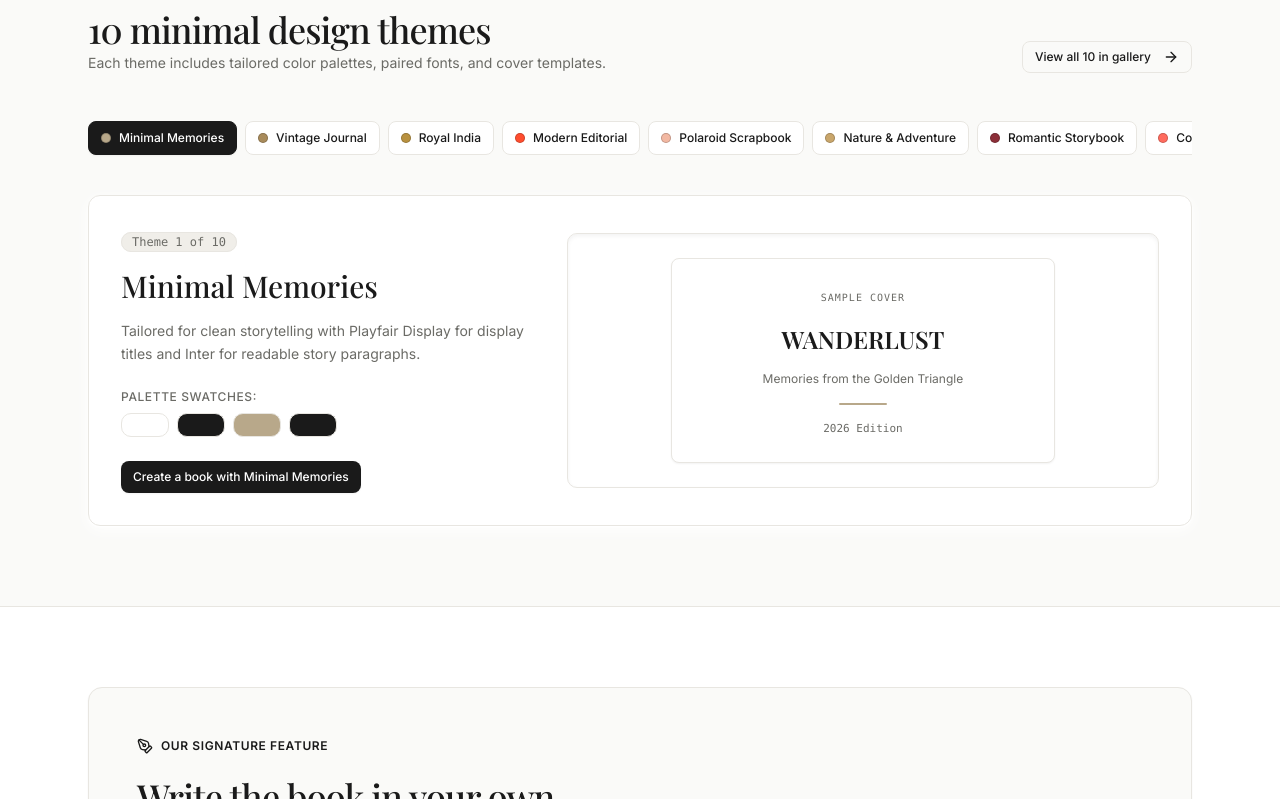
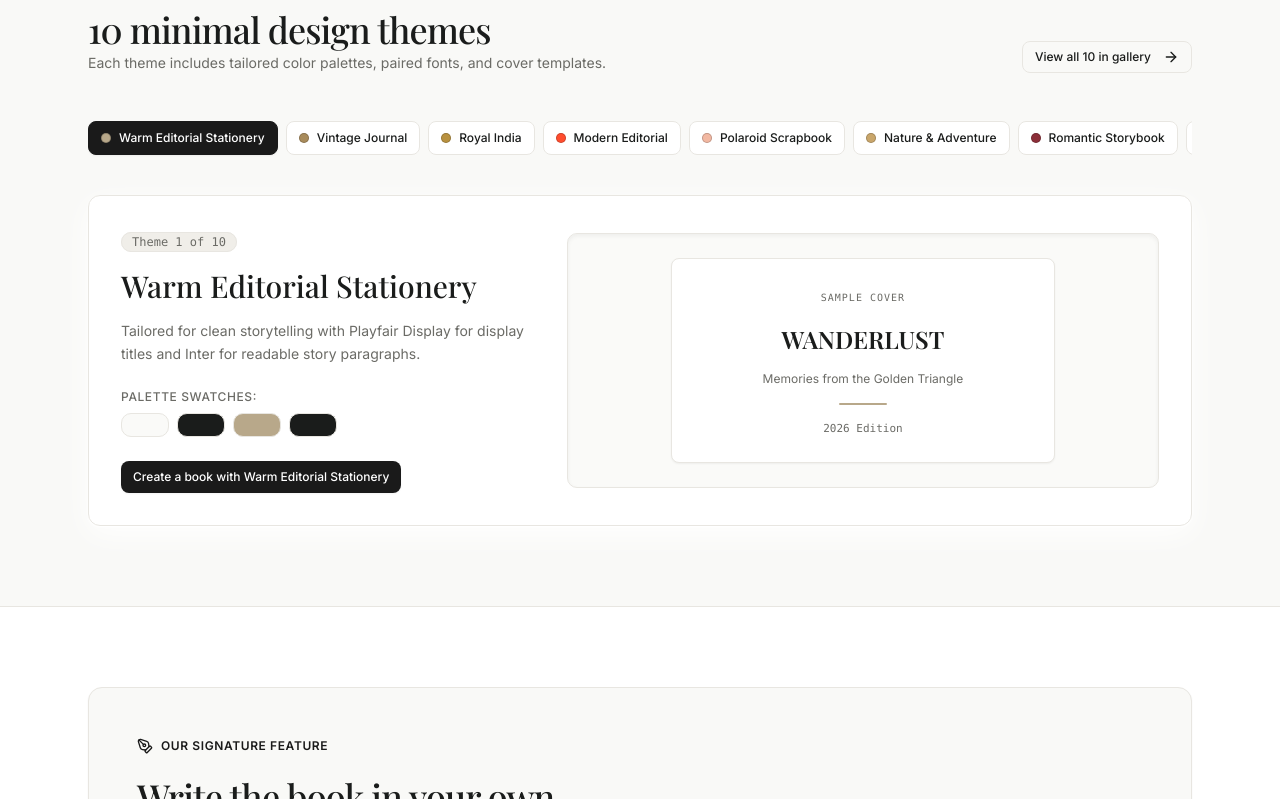
Before and after one commit to Tusharjain-19/Make-your-own-diary, a Next.js app in the folder frontend/: page / in a window 1280 px wide. Shown: the part 1841-2640 px from the top of the page. Built offline with nearby package versions, Linux system fonts and the light colour scheme.

Commit message:
feat: implement Warm Editorial Stationery design system across the entire application

```diff
--- a/frontend/src/app/api/books/route.ts
+++ b/frontend/src/app/api/books/route.ts
@@ -11,7 +11,7 @@ export async function POST(request: NextRequest) {
       dates = "",
       bookType = "Travel Diary",
       size = "A5",
-      themeId = "minimal-memories",
+      themeId = "warm-editorial",
       userId = "user-default",
     } = body;
 
@@ -47,7 +47,7 @@ export async function POST(request: NextRequest) {
       bookId,
       position: index + 1,
       data: {
-        bg: "var(--bg)",
+        bg: "#FAFAF8",
         layoutId: index === 0 ? "L07" : index === 1 ? "L01" : index === 2 ? "L02" : "L03",
         elements: [],
       },
--- a/frontend/src/app/books/[id]/edit/page.tsx
+++ b/frontend/src/app/books/[id]/edit/page.tsx
@@ -269,7 +269,7 @@ export default function BookEditorPage() {
       {/* Main Workspace (Left Rail + Canvas + Properties Panel) */}
       <div className="flex flex-1 overflow-hidden relative">
         <LeftRail />
-        <main className="flex-1 h-full overflow-hidden relative bg-[#F4F3EF]">
+        <main className="flex-1 h-full overflow-hidden relative bg-[#f4f4f2]">
           <PageCanvas />
         </main>
         <PropertiesPanel />
--- a/frontend/src/app/books/new/page.tsx
+++ b/frontend/src/app/books/new/page.tsx
@@ -76,7 +76,7 @@ const SIZES = [
 function WizardForm() {
   const router = useRouter();
   const searchParams = useSearchParams();
-  const initialThemeId = searchParams.get("theme") || "minimal-memories";
+  const initialThemeId = searchParams.get("theme") || "warm-editorial";
 
   const { user, createBook } = useAuth();
 
--- a/frontend/src/components/ui/card.tsx
+++ b/frontend/src/components/ui/card.tsx
@@ -8,7 +8,7 @@ const Card = React.forwardRef<
   <div
     ref={ref}
     className={cn(
-      "rounded-[10px] border border-border bg-surface text-text shadow-sm",
+      "rounded-[10px] border border-border bg-[#FFFFFF] text-text shadow-card transition-all",
       className
     )}
     {...props}
@@ -35,7 +35,7 @@ const CardTitle = React.forwardRef<
   <h3
     ref={ref}
     className={cn(
-      "text-lg font-medium leading-none tracking-tight text-text",
+      "font-serif text-xl font-medium leading-snug tracking-tight text-text",
       className
     )}
     {...props}
--- a/frontend/src/components/ui/input.tsx
+++ b/frontend/src/components/ui/input.tsx
@@ -9,7 +9,7 @@ const Input = React.forwardRef<HTMLInputElement, InputProps>(
       <input
         type={type}
         className={cn(
-          "flex h-10 w-full rounded-[10px] border border-border bg-surface px-3 py-2 text-sm text-text placeholder:text-text-muted transition-colors file:border-0 file:bg-transparent file:text-sm file:font-medium focus-visible:outline-none focus-visible:ring-1 focus-visible:ring-accent disabled:cursor-not-allowed disabled:opacity-50",
+          "flex h-11 w-full rounded-[10px] border border-border bg-[#FFFFFF] px-3.5 py-2.5 text-base text-text placeholder:text-[#6B6B66] placeholder:text-sm placeholder:font-normal transition-colors file:border-0 file:bg-transparent file:text-sm file:font-medium focus-visible:outline-none focus-visible:border-accent disabled:cursor-not-allowed disabled:opacity-50",
           className
         )}
         ref={ref}
--- a/frontend/src/components/ui/tabs.tsx
+++ b/frontend/src/components/ui/tabs.tsx
@@ -11,7 +11,7 @@ const TabsList = React.forwardRef<
   <TabsPrimitive.List
     ref={ref}
     className={cn(
-      "inline-flex h-10 items-center justify-center rounded-[8px] bg-accent-soft p-1 text-text-muted",
+      "inline-flex h-11 items-center justify-center rounded-[10px] bg-accent-soft p-1 text-text-muted border border-border/40",
       className
     )}
     {...props}
@@ -26,7 +26,7 @@ const TabsTrigger = React.forwardRef<
   <TabsPrimitive.Trigger
     ref={ref}
     className={cn(
-      "inline-flex items-center justify-center whitespace-nowrap rounded-[6px] px-3 py-1.5 text-sm font-medium transition-all focus-visible:outline-none focus-visible:ring-1 focus-visible:ring-accent disabled:pointer-events-none disabled:opacity-50 data-[state=active]:bg-surface data-[state=active]:text-text data-[state=active]:shadow-sm",
+      "inline-flex items-center justify-center whitespace-nowrap rounded-[8px] px-3.5 py-1.5 text-sm font-medium transition-all focus-visible:outline-none focus-visible:ring-1 focus-visible:ring-accent disabled:pointer-events-none disabled:opacity-50 data-[state=active]:bg-surface data-[state=active]:text-text data-[state=active]:shadow-sm",
       className
     )}
     {...props}
--- a/frontend/src/lib/themes/index.ts
+++ b/frontend/src/lib/themes/index.ts
@@ -47,7 +47,10 @@ export const themes: ThemeDefinition[] = themesData as ThemeDefinition[];
 export const layouts: LayoutDefinition[] = layoutsData as LayoutDefinition[];
 
 export function getThemeById(id: string): ThemeDefinition | undefined {
-  return themes.find((t) => t.id === id);
+  if (id === "minimal-memories") {
+    return themes.find((t) => t.id === "warm-editorial") || themes[0];
+  }
+  return themes.find((t) => t.id === id) || themes[0];
 }
 
 export function getLayoutById(id: string): LayoutDefinition | undefined {
--- a/frontend/src/lib/themes/themes.json
+++ b/frontend/src/lib/themes/themes.json
@@ -1,13 +1,13 @@
 [
   {
-    "id": "minimal-memories",
-    "name": "Minimal Memories",
+    "id": "warm-editorial",
+    "name": "Warm Editorial Stationery",
     "palette": {
-      "bg": "#FFFFFF",
-      "surface": "#F4F1EA",
-      "primary": "#1A1A1A",
+      "bg": "#FAFAF8",
+      "surface": "#FFFFFF",
+      "primary": "#1A1C1B",
       "accent": "#B8A88A",
-      "text": "#1A1A1A",
+      "text": "#1A1C1B",
       "muted": "#6B6B66"
     },
     "fonts": {
@@ -15,10 +15,10 @@
       "body": "Inter",
       "accent": "Playfair Display"
     },
-    "defaults": { "marginMm": 10, "headingSize": 32, "bodySize": 10, "lineHeight": 1.5 },
+    "defaults": { "marginMm": 10, "headingSize": 32, "bodySize": 10, "lineHeight": 1.6 },
     "layouts": ["L01", "L02", "L03", "L04", "L08", "L13", "L14"],
-    "decor": ["thin-border", "minimal-line"],
-    "cover": { "templates": ["minimal-cover-a", "minimal-cover-b"] }
+    "decor": ["hairline-border", "warm-bookmark", "cotton-texture"],
+    "cover": { "templates": ["warm-cover-a", "warm-cover-b"] }
   },
   {
     "id": "vintage-journal",
--- a/frontend/src/styles/globals.css
+++ b/frontend/src/styles/globals.css
@@ -4,45 +4,87 @@
 
 @layer base {
   :root {
-    /* Storybound Design Tokens from designtemplete.md */
-    --bg: #FAFAF8;
-    --surface: #FFFFFF;
-    --border: #E8E6E1;
-    --text: #1A1A1A;
-    --text-muted: #6B6B66;
-    --accent: #1A1A1A;          /* buttons: black, minimal */
-    --accent-soft: #F0EEE9;
-    --success: #2F7D5B;
-    --danger: #C0392B;
+    /* Warm Editorial Stationery Design Tokens */
+    --surface: #ffffff;
+    --surface-dim: #dadad8;
+    --surface-bright: #f9f9f7;
+    --surface-container-lowest: #ffffff;
+    --surface-container-low: #f4f4f2;
+    --surface-container: #eeeeec;
+    --surface-container-high: #e8e8e6;
+    --surface-container-highest: #e2e3e1;
+    --on-surface: #1a1c1b;
+    --on-surface-variant: #444748;
+    --inverse-surface: #2f3130;
+    --inverse-on-surface: #f1f1ef;
+    --outline: #747878;
+    --outline-variant: #c4c7c7;
+    --surface-tint: #5f5e5e;
+
+    --primary: #000000;
+    --on-primary: #ffffff;
+    --primary-container: #1c1b1b;
+    --on-primary-container: #858383;
+    --inverse-primary: #c8c6c5;
+
+    --secondary: #6a5d43;
+    --on-secondary: #ffffff;
+    --secondary-container: #f0debd;
+    --on-secondary-container: #6e6147;
+
+    --tertiary: #000000;
+    --on-tertiary: #ffffff;
+    --tertiary-container: #1b1c19;
+    --on-tertiary-container: #848480;
+
+    --error: #ba1a1a;
+    --on-error: #ffffff;
+    --error-container: #ffdad6;
+    --on-error-container: #93000a;
+
+    --primary-fixed: #e5e2e1;
+    --primary-fixed-dim: #c8c6c5;
+    --on-primary-fixed: #1c1b1b;
+    --on-primary-fixed-variant: #474746;
+
+    --secondary-fixed: #f3e0c0;
+    --secondary-fixed-dim: #d6c5a5;
+    --on-secondary-fixed: #231a06;
+    --on-secondary-fixed-variant: #51452d;
+
+    --tertiary-fixed: #e4e2dd;
+    --tertiary-fixed-dim: #c8c6c2;
+    --on-tertiary-fixed: #1b1c19;
+    --on-tertiary-fixed-variant: #474744;
+
+    --background: #f9f9f7;
+    --on-background: #1a1c1b;
+    --surface-variant: #e2e3e1;
+
+    /* Semantic mappings & compatibility */
+    --bg: #f9f9f7;
+    --border: #e8e6e1;
+    --text: #1a1c1b;
+    --text-muted: #6b6b66;
+    --accent: #1a1a1a;
+    --accent-soft: #f0eee9;
+    --warm-gold: #b8a88a;
+    --success: #2f7d5b;
+    --danger: #ba1a1a;
     --radius: 10px;
-    --shadow: 0 1px 2px rgba(0, 0, 0, 0.05), 0 4px 16px rgba(0, 0, 0, 0.06);
+    --shadow: 0 1px 2px rgba(26, 28, 27, 0.04);
+    --shadow-ambient: 0 8px 30px rgba(26, 26, 26, 0.04);
 
-    /* Semantic tokens for shadcn & Tailwind integration */
-    --background: var(--bg);
-    --foreground: var(--text);
-
-    --card: var(--surface);
-    --card-foreground: var(--text);
-
-    --popover: var(--surface);
-    --popover-foreground: var(--text);
-
-    --primary: var(--accent);
-    --primary-foreground: #FFFFFF;
-
-    --secondary: var(--accent-soft);
-    --secondary-foreground: var(--text);
-
-    --muted: var(--accent-soft);
-    --muted-foreground: var(--text-muted);
-
-    --accent-foreground: var(--text);
-
-    --destructive: var(--danger);
-    --destructive-foreground: #FFFFFF;
-
-    --input: var(--border);
-    --ring: var(--accent);
+    --card: #ffffff;
+    --card-foreground: #1a1c1b;
+    --popover: #ffffff;
+    --popover-foreground: #1a1c1b;
+    --muted: #f0eee9;
+    --muted-foreground: #6b6b66;
+    --destructive: #ba1a1a;
+    --destructive-foreground: #ffffff;
+    --input: #e8e6e1;
+    --ring: #1a1a1a;
   }
 
   * {
@@ -57,3 +99,87 @@
     margin: 0;
   }
 }
+
+/* Warm Editorial Stationery Typography Classes */
+@layer utilities {
+  .display-hero {
+    font-family: var(--font-playfair), "Playfair Display", serif;
+    font-size: 48px;
+    font-weight: 400;
+    line-height: 56px;
+    letter-spacing: -0.01em;
+  }
+  @media (max-width: 768px) {
+    .display-hero {
+      font-size: 32px;
+      line-height: 40px;
+      letter-spacing: 0;
+    }
+  }
+
+  .headline-lg {
+    font-family: var(--font-playfair), "Playfair Display", serif;
+    font-size: 36px;
+    font-weight: 500;
+    line-height: 44px;
+    letter-spacing: -0.005em;
+  }
+  @media (max-width: 768px) {
+    .headline-lg {
+      font-size: 26px;
+      line-height: 34px;
+      letter-spacing: 0;
+    }
+  }
+
+  .headline-md {
+    font-family: var(--font-playfair), "Playfair Display", serif;
+    font-size: 24px;
+    font-weight: 500;
+    line-height: 32px;
+  }
+
+  .headline-sm {
+    font-family: var(--font-playfair), "Playfair Display", serif;
+    font-size: 20px;
+    font-weight: 600;
+    line-height: 28px;
+  }
+
+  .body-lg {
+    font-family: var(--font-inter), "Inter", sans-serif;
+    font-size: 18px;
+    font-weight: 400;
+    line-height: 30px;
+  }
+
+  .body-base {
+    font-family: var(--font-inter), "Inter", sans-serif;
+    font-size: 16px;
+    font-weight: 400;
+    line-height: 26px;
+  }
+
+  .body-sm {
+    font-family: var(--font-inter), "Inter", sans-serif;
+    font-size: 14px;
+    font-weight: 400;
+    line-height: 22px;
+  }
+
+  .label-md {
+    font-family: var(--font-inter), "Inter", sans-serif;
+    font-size: 13px;
+    font-weight: 500;
+    line-height: 18px;
+    letter-spacing: 0.02em;
+  }
+
+  .label-sm {
+    font-family: var(--font-inter), "Inter", sans-serif;
+    font-size: 12px;
+    font-weight: 500;
+    line-height: 16px;
+    letter-spacing: 0.04em;
+  }
+}
--- a/frontend/tailwind.config.ts
+++ b/frontend/tailwind.config.ts
@@ -10,8 +10,75 @@ const config: Config = {
   theme: {
     extend: {
       colors: {
+        // Warm Editorial Stationery Color Tokens
+        surface: {
+          DEFAULT: "var(--surface)",
+          dim: "#dadad8",
+          bright: "#f9f9f7",
+          "container-lowest": "#ffffff",
+          "container-low": "#f4f4f2",
+          container: "#eeeeec",
+          "container-high": "#e8e8e6",
+          "container-highest": "#e2e3e1",
+          variant: "#e2e3e1",
+          tint: "#5f5e5e",
+        },
+        "on-surface": "#1a1c1b",
+        "on-surface-variant": "#444748",
+        "inverse-surface": "#2f3130",
+        "inverse-on-surface": "#f1f1ef",
+        outline: {
+          DEFAULT: "#747878",
+          variant: "#c4c7c7",
+        },
+
+        // Primary / Secondary / Tertiary
+        primary: {
+          DEFAULT: "#000000",
+          foreground: "#ffffff",
+          container: "#1c1b1b",
+          "on-container": "#858383",
+          fixed: "#e5e2e1",
+          "fixed-dim": "#c8c6c5",
+          "on-fixed": "#1c1b1b",
+          "on-fixed-variant": "#474746",
+          inverse: "#c8c6c5",
+        },
+        "on-primary": "#ffffff",
+
+        secondary: {
+          DEFAULT: "#6a5d43",
+          foreground: "#ffffff",
+          container: "#f0debd",
+          "on-container": "#6e6147",
+          fixed: "#f3e0c0",
+          "fixed-dim": "#d6c5a5",
+          "on-fixed": "#231a06",
+          "on-fixed-variant": "#51452d",
+        },
+        "on-secondary": "#ffffff",
+
+        tertiary: {
+          DEFAULT: "#000000",
+          foreground: "#ffffff",
+          container: "#1b1c19",
+          "on-container": "#848480",
+          fixed: "#e4e2dd",
+          "fixed-dim": "#c8c6c2",
+          "on-fixed": "#1b1c19",
+          "on-fixed-variant": "#474744",
+        },
+        "on-tertiary": "#ffffff",
+
+        error: {
+          DEFAULT: "#ba1a1a",
+          container: "#ffdad6",
+          "on-container": "#93000a",
+        },
+        "on-error": "#ffffff",
+
+        // Base & Functional mappings
         bg: "var(--bg)",
-        surface: "var(--surface)",
         border: "var(--border)",
         text: "var(--text)",
         "text-muted": "var(--text-muted)",
@@ -19,10 +86,11 @@ const config: Config = {
           DEFAULT: "var(--accent)",
           soft: "var(--accent-soft)",
         },
+        "warm-gold": "var(--warm-gold)",
         success: "var(--success)",
         danger: "var(--danger)",
 
-        // shadcn compatibility mappings
+        // shadcn compatibility
         background: "var(--background)",
         foreground: "var(--foreground)",
         card: {
@@ -32,14 +100,6 @@ const config: Config = {
         popover: {
           DEFAULT: "var(--popover)",
           foreground: "var(--popover-foreground)",
-        },
-        primary: {
-          DEFAULT: "var(--primary)",
-          foreground: "var(--primary-foreground)",
-        },
-        secondary: {
-          DEFAULT: "var(--secondary)",
-          foreground: "var(--secondary-foreground)",
         },
         muted: {
           DEFAULT: "var(--muted)",
@@ -53,26 +113,42 @@ const config: Config = {
         ring: "var(--ring)",
       },
       borderRadius: {
-        DEFAULT: "var(--radius)",
-        lg: "var(--radius)",
-        md: "calc(var(--radius) - 2px)",
-        sm: "calc(var(--radius) - 4px)",
+        sm: "0.25rem",      // 4px
+        DEFAULT: "0.625rem", // 10px uniform stationery radius
+        md: "0.75rem",       // 12px
+        lg: "1rem",          // 16px
+        xl: "1.5rem",        // 24px
+        full: "9999px",      // pill geometry
+      },
+      spacing: {
+        gutter: "1.5rem",
+        "gutter-lg": "2.5rem",
+        margin: "1.25rem",
+        "margin-md": "2.5rem",
+        "margin-lg": "4rem",
+        "space-xs": "0.25rem",
+        "space-sm": "0.5rem",
+        "space-md": "1rem",
+        "space-lg": "1.5rem",
+        "space-xl": "2.5rem",
+        "space-2xl": "4rem",
+
+        // Workspace sizing
+        rail: "72px",
+        panel: "300px",
+        props: "280px",
+        topbar: "56px",
+        "page-strip": "110px",
       },
       boxShadow: {
-        DEFAULT: "var(--shadow)",
-        card: "0 1px 2px rgba(0,0,0,.05), 0 4px 16px rgba(0,0,0,.06)",
+        DEFAULT: "0 1px 2px rgba(26, 28, 27, 0.04)",
+        ambient: "0 8px 30px rgba(26, 26, 26, 0.04)",
+        card: "0 1px 2px rgba(26, 28, 27, 0.04), 0 8px 30px rgba(26, 26, 26, 0.04)",
       },
       fontFamily: {
         sans: ["var(--font-inter)", "Inter", "sans-serif"],
         serif: ["var(--font-playfair)", "Playfair Display", "serif"],
         display: ["var(--font-playfair)", "Playfair Display", "serif"],
-      },
-      spacing: {
-        rail: "72px",
-        panel: "300px",
-        props: "280px",
-        topbar: "56px",
-        "page-strip": "110px",
       },
     },
   },
```
Also changed, not shown: frontend/src/components/ui/button.tsx (+4 -4 lines), 1 other file (tests, documents, lock files or other folders).
